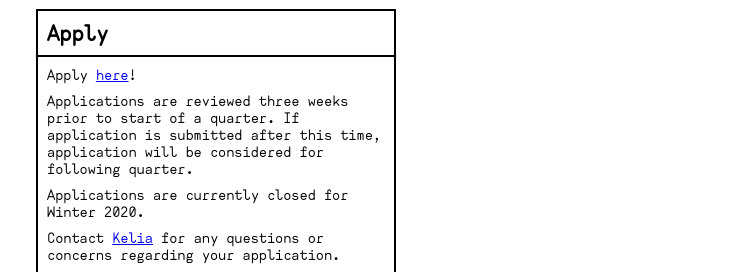
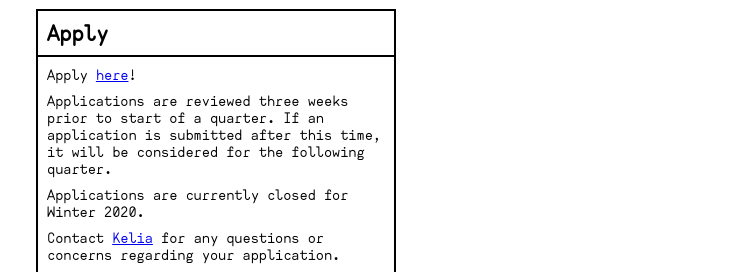
Before and after one commit to tiilt-lab/tiilt-website, a plain HTML site: page contact/index.html in a window 1280 px wide. Shown: the part 297-569 px from the top of the page, 0-739 px from the left. Drawn offline with Linux system fonts and the light colour scheme; some packages are replaced by stand-ins of ours; files whose address does not match are found by name.

Commit message:
updated description for applications

```diff
--- a/contact/index.html
+++ b/contact/index.html
@@ -67,7 +67,7 @@
     <section class="textblock">
       <h1 class="window__header">Apply</h1>
       <p>Apply <a target="_blank" href="https://docs.google.com/forms/d/e/1FAIpQLSd9zZ8PIeKBlICo0Yz1zACxM86uFihBj7gI4HuDYiUdJEPIYQ/viewform?usp=sf_link">here</a>!</p>
-      <p>Applications are reviewed three weeks prior to start of a quarter. If application is submitted after this time, application will be considered for following quarter.</p>
+      <p>Applications are reviewed three weeks prior to start of a quarter. If an application is submitted after this time, it will be considered for the following quarter.</p>
       <p>Applications are currently closed for Winter 2020.</p>
       <p>Contact <a href="mailto:kelia.human@northwestern.edu">Kelia</a> for any questions or concerns regarding your application.</p>
     </section>
```
